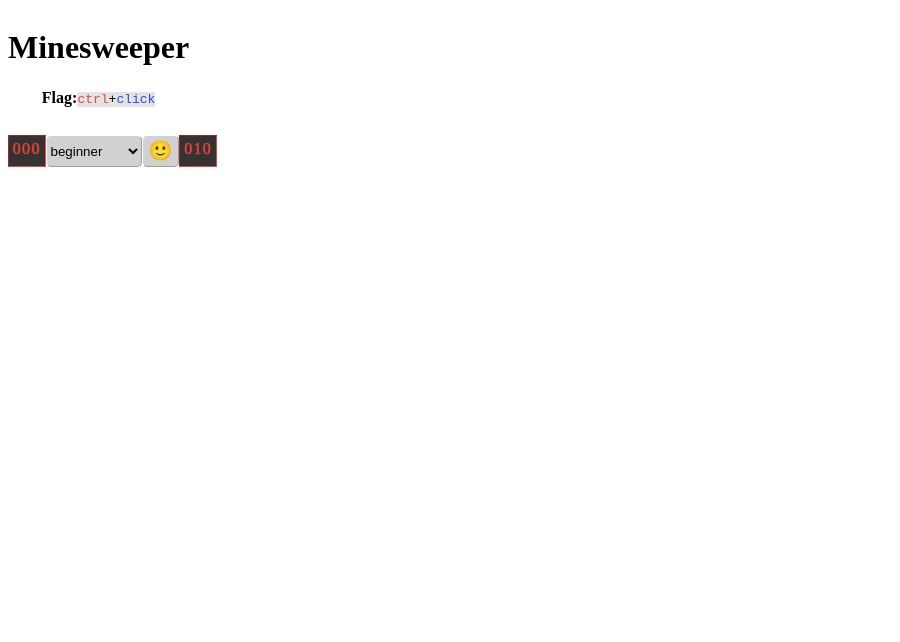
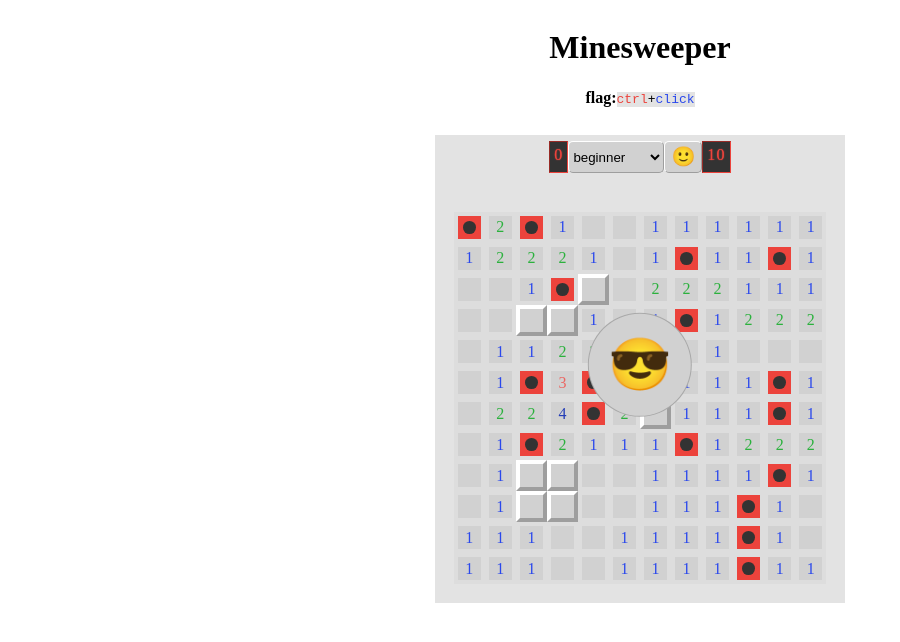
Before and after one commit to C5m7b4/minesweeper, a React app: page / in a window 1280 px wide. Shown: the top 642 px of the page, without its empty margins (0-900 px from the left). Built offline with nearby package versions, Linux system fonts and the light colour scheme.

Commit message:
Add Game assetts

```diff
--- /dev/null
+++ b/src/components/Game/GameArea.tsx
@@ -0,0 +1,22 @@
+import React, { FC, ReactNode } from 'react';
+import styled from '@emotion/styled';
+
+export interface GameAreaProps {
+  /**
+   * Game items
+   */
+  children: ReactNode;
+}
+
+export const GameArea: FC<GameAreaProps> = ({ children }) => (
+  <Frame>{children}</Frame>
+);
+
+const Frame = styled.div`
+  display: flex;
+  align-items: center;
+  justify-content: center;
+  flex-direction: column;
+  border: 6px solid #e3e3e3;
+  background-color: #e3e3e3;
+`;
--- /dev/null
+++ b/src/components/Game/GameOver.tsx
@@ -0,0 +1,41 @@
+import React, { FC } from 'react';
+import styled from '@emotion/styled';
+
+export interface GameOverProps extends FrameProps {
+  /**
+   * Click handler
+   */
+  onClick: () => void;
+}
+
+export const GameOver: FC<GameOverProps> = ({ onClick, isWin }) => (
+  <Frame onClick={onClick} isWin={isWin}>
+    {isWin ? '😎' : '🙁'}
+  </Frame>
+);
+
+interface FrameProps {
+  /**
+   * Is user win flag
+   */
+  isWin: boolean;
+}
+
+const Frame = styled.div<FrameProps>`
+  top: 60%;
+  left: 50%;
+  z-index: 11;
+  width: 8vw;
+  height: 8vw;
+  font-size: 4vw;
+  text-align: center;
+  user-select: none;
+  cursor: pointer;
+  line-height: 8vw;
+  position: absolute;
+  border-radius: 50%;
+  pointer-events: auto;
+  background-color: #d1d1d1;
+  transform: translate(-50%, -50%);
+  border: 1px solid rgba(51, 51, 51, 0.25);
+`;
--- /dev/null
+++ b/src/components/Game/Wrapper.tsx
@@ -0,0 +1,21 @@
+import React, { FC, ReactNode } from 'react';
+import styled from '@emotion/styled';
+
+export interface WrapperProps {
+  /**
+   * Game items
+   */
+  children: ReactNode;
+}
+
+export const Wrapper: FC<WrapperProps> = ({ children }) => (
+  <Frame>{children}</Frame>
+);
+
+const Frame = styled.div`
+  position: relative;
+  display: flex;
+  align-items: center;
+  justify-content: center;
+  flex-direction: column;
+`;
--- /dev/null
+++ b/src/components/Game/index.ts
@@ -0,0 +1,3 @@
+export { GameArea } from './GameArea';
+export { Wrapper } from './Wrapper';
+export { GameOver } from './GameOver';
--- a/src/index.tsx
+++ b/src/index.tsx
@@ -1,21 +1,50 @@
-import React from 'react';
+import React, { FC } from 'react';
 import ReactDOM from 'react-dom';
+import { GameArea, Wrapper, GameOver } from './components/Game';
+import { Field } from './helpers/Field';
 import { Top } from './components/Top/Top';
 import { Scoreboard } from './components/Scoreboard';
+import { Grid } from './components/Grid/Grid';
 
 const root = document.getElementById('root');
 
-ReactDOM.render(
-  <>
-    <Top feature="Flag" firstAction="ctrl" secondAction="click">
+const staticField: Field = [
+  [9, 2, 9, 1, 0, 0, 1, 1, 1, 1, 1, 1],
+  [1, 2, 2, 2, 1, 0, 1, 9, 1, 1, 9, 1],
+  [0, 0, 1, 9, 10, 0, 2, 2, 2, 1, 1, 1],
+  [0, 0, 10, 10, 1, 0, 1, 9, 1, 2, 2, 2],
+  [0, 1, 1, 2, 2, 9, 1, 1, 1, 0, 0, 0],
+  [0, 1, 9, 3, 9, 2, 10, 1, 1, 1, 9, 1],
+  [0, 2, 2, 4, 9, 2, 10, 1, 1, 1, 9, 1],
+  [0, 1, 9, 2, 1, 1, 1, 9, 1, 2, 2, 2],
+  [0, 1, 10, 10, 0, 0, 1, 1, 1, 1, 9, 1],
+  [0, 1, 10, 10, 0, 0, 1, 1, 1, 9, 1],
+  [0, 1, 1, 1, 0, 0, 1, 1, 1, 1, 9, 1],
+  [0, 1, 1, 1, 0, 0, 1, 1, 1, 1, 9, 1, 1],
+];
+
+interface GameProps {
+  children: Field;
+}
+
+const Game: FC<GameProps> = () => (
+  <Wrapper>
+    <Top feature="flag" firstAction="ctrl" secondAction="click">
       Minesweeper
     </Top>
-    <Scoreboard
-      time="000"
-      levels={['beginner', 'intermediate', 'expert']}
-      mines={'010'}
-      onReset={() => null}
-    />
-  </>,
-  root
+    <GameArea>
+      <Scoreboard
+        time="0"
+        mines="10"
+        levels={['beginner', 'intermediate', 'expert']}
+        onReset={() => null}
+      />
+      <GameOver onClick={() => null} isWin={true} />
+      <Grid onClick={() => null} onContextMenu={() => null}>
+        {staticField}
+      </Grid>
+    </GameArea>
+  </Wrapper>
 );
+
+ReactDOM.render(<Game>{staticField}</Game>, root);
```
Also changed, not shown: 2 other files (tests, documents, lock files or other folders).
